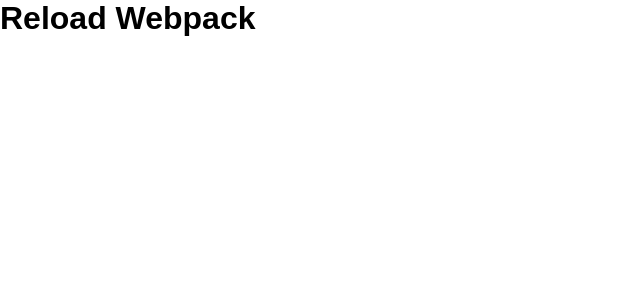
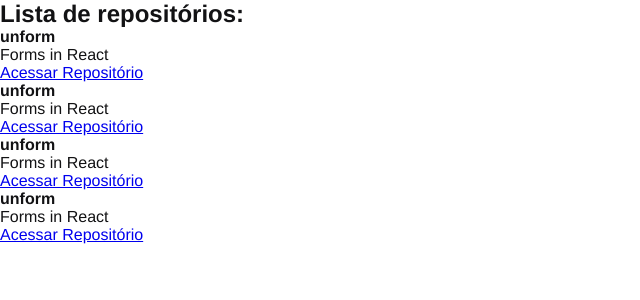
Before and after one commit to RicardoMejolaro/Jornada-ReactJS-Ignite-Rocketseat, a React app: page / in a window 1280 px wide. Shown: the top 300 px of the page, without its empty margins (0-640 px from the left). Built offline with nearby package versions, Linux system fonts and the light colour scheme.

Commit message:
static component

```diff
--- a/src/App.jsx
+++ b/src/App.jsx
@@ -1,7 +1,11 @@
+//Componentes
+import { RepositoryList } from './components/RepositoryList';
+
+//Estilos
 import styles from './styles/global.scss';
 
 export function App() {
     return (
-        <h1>Reload Webpack</h1>
+        <RepositoryList />
     )
 }
--- /dev/null
+++ b/src/components/RepositoryList.jsx
@@ -0,0 +1,47 @@
+
+
+export function RepositoryList() {
+    return (
+        <section className="repository-list">
+            <h1>Lista de repositórios:</h1>
+
+            <ul>
+                <li>
+                    <strong>unform</strong>
+                    <p>Forms in React</p>
+
+                    <a href="#" target="_blank">
+                        Acessar Repositório
+                    </a>
+                </li>
+
+                <li>
+                    <strong>unform</strong>
+                    <p>Forms in React</p>
+
+                    <a href="#" target="_blank">
+                        Acessar Repositório
+                    </a>
+                </li>
+
+                <li>
+                    <strong>unform</strong>
+                    <p>Forms in React</p>
+
+                    <a href="#" target="_blank">
+                        Acessar Repositório
+                    </a>
+                </li>
+
+                <li>
+                    <strong>unform</strong>
+                    <p>Forms in React</p>
+
+                    <a href="#" target="_blank">
+                        Acessar Repositório
+                    </a>
+                </li>
+            </ul>
+        </section>
+    )
+}
--- a/src/styles/global.scss
+++ b/src/styles/global.scss
@@ -5,5 +5,6 @@
 }
 
 body {
-    font-family: Arial, Helvetica, sans-serif;
+    font: 16px 'Helvetica Neue', Arial, sans-serif;
+    color: #121214;
 }
```
